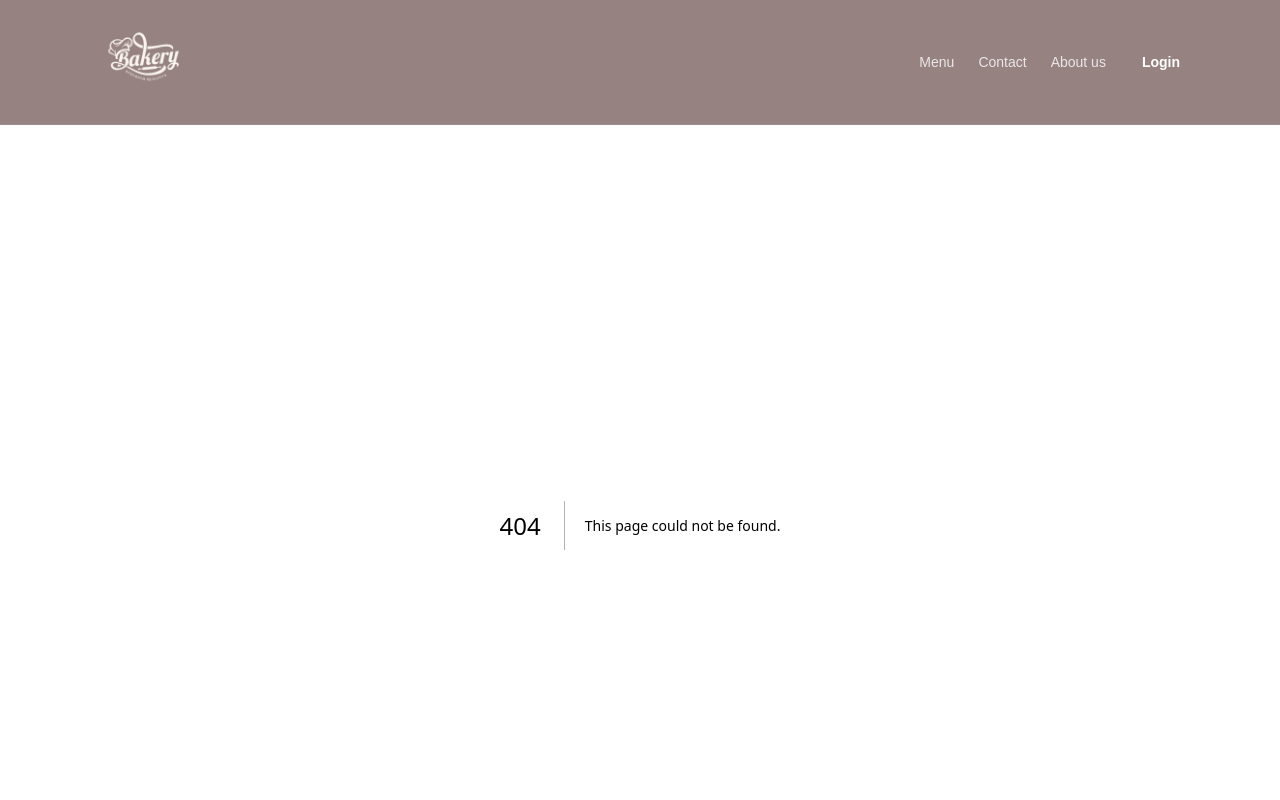
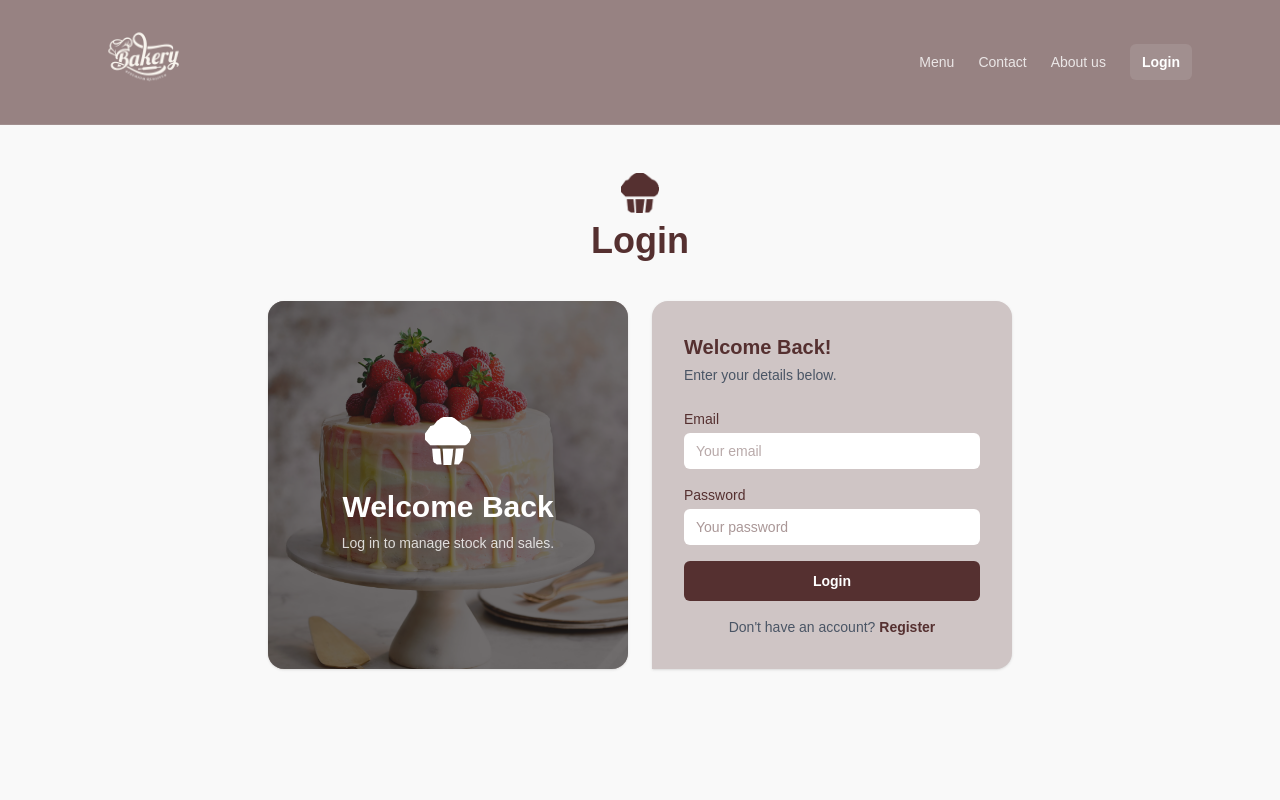
Before and after one commit to Solane-Hebo/bakery-app-j, a Next.js app: page /login in a window 1280 px wide. Before the commit this address had no page. Shown: the top 800 px of the page. Built offline with nearby package versions, Linux system fonts and the light colour scheme.

Commit message:
Refactor auth: App Router login, validators split, UI fixes

```diff
--- a/app/api/auth/login/route.ts
+++ b/app/api/auth/login/route.ts
@@ -1,10 +1,10 @@
 import { connectDB } from "@/lib/db"
-import { loginSchema } from "@/lib/validators"
-import { User } from "@/models/User"
 import { NextResponse } from "next/server"
 import bcrypt from 'bcryptjs'
-import z from "zod"
+import { z }from "zod"
 import { AUTH_COOKIE_NAME, authCookieOptions, signToken } from "@/lib/auth"
+import { loginSchema } from "@/lib/validators/login"
+import User from "@/app/models/User"
 
 export const runtime = 'nodejs'
 
@@ -34,7 +34,7 @@ export async function POST(req: Request) {
                 status: 401
             })
 
-            const ok = await bcrypt.compare(password, user.paswordHash)
+            const ok = await bcrypt.compare(password, user.password)
             if(!ok) return NextResponse.json({
                 status: 'error',
                 message: 'Invalid email or password'
--- /dev/null
+++ b/app/login/page.tsx
@@ -0,0 +1,159 @@
+"use client"
+import { loginSchema } from "@/lib/validators/login";
+import { zodResolver } from "@hookform/resolvers/zod";
+import Link from "next/link";
+import { useRouter } from "next/navigation";
+import { useState } from "react";
+import { useForm } from "react-hook-form";
+import { z } from "zod";
+
+type LoginFormValues = z.infer<typeof loginSchema>
+
+export default function LoginPage() {
+   const router = useRouter();
+   const [status, setStatus] = useState<"idle" | "success" | "error">("idle");
+   const [serverMessage, setServerMessage] = useState("")
+
+    const {
+    register,
+    handleSubmit,
+    reset,
+    formState: { errors, isSubmitting },
+  } = useForm<LoginFormValues>({
+    resolver: zodResolver(loginSchema),
+  })
+
+  const onSubmit = async (data: LoginFormValues) => {
+    setStatus("idle")
+    setServerMessage("")
+
+     try {
+      const res = await fetch("/api/auth/login", {
+        method: "POST",
+        headers: { "Content-Type": "application/json" },
+        body: JSON.stringify(data),
+      })
+
+    const result = await res.json()
+
+     if (!res.ok) {
+        setStatus("error")
+        setServerMessage(result.message || "Login failed. Try again.")
+        return
+      }
+
+      setStatus("success")
+      setServerMessage(result.message || "Logged in successfully!")
+      reset()
+      // setTimeout(() => router.push("/dashboard"), 800)
+
+      setTimeout(() => router.push("/dashboard"), 800);
+    } catch (error: any) {
+      setStatus("error")
+      setServerMessage(error?.message || "Network error. Try again.")
+    }
+  }
+
+  return (
+    <main className="min-h-screen bg-[#F9F9F9] flex flex-col items-center px-6 py-12">
+      <div className="flex items-center mx-auto flex-col gap-2 mb-10">
+        <img
+          src="/cupcake-logo.png"
+          alt="Bakery logo"
+          className="h-10 w-16 object-contain"
+        />
+        <h1 className="text-4xl font-extrabold text-[#553030] text-center">
+          Login
+        </h1>
+      </div>
+
+        <div className="grid gap-6 md:grid-cols-2">
+          <div className="relative overflow-hidden rounded-2xl bg-[#978282] shadow-sm min-h-90 min-w-90 flex items-center justify-center">
+          <div className="absolute inset-0 bg-[url('/cake-login.jpg')] bg-cover bg-center opacity-70 object-cover"
+               aria-hidden
+          />
+          <div className="absolute inset-0 bg-black/50" />
+          <div className="relative z-10 p-6 md:p-8 text-center text-white flex flex-col items-center justify-center">
+            <img
+              src="/cupcake-logo.png"
+              alt="Bakery logo"
+              className="h-12 w-auto filter brightness-0 invert mb-6"
+            />
+            <h2 className="text-3xl font-bold">Welcome Back</h2>
+            <p className="mt-2 text-sm text-white/80">
+              Log in to manage stock and sales.
+            </p>
+          </div>
+        </div>
+
+        <div className="rounded-2xl  bg-[#CFC5C5] p-6 shadow-sm md:p-8 md:rounded-r-2xl md:rounded-bl-none">
+          <h3 className="text-xl font-bold text-[#553030] text-center md:text-left">Welcome Back!</h3>
+          <p className="mt-1 text-sm text-gray-600 text-center md:text-left">Enter your details below.</p>
+           {status === "success" && (
+            <p className="mt-4 rounded-md bg-green-100 text-green-700 px-3 py-2 text-sm text-center">
+              {serverMessage} Redirecting...
+            </p>
+          )}
+          {status === "error" && (
+            <p className="mt-4 rounded-md bg-red-100 text-red-700 px-3 py-2 text-sm text-center">
+              {serverMessage}
+            </p>
+          )}
+
+          <form  onSubmit={handleSubmit(onSubmit)} className="mt-6 space-y-4">
+            <div>
+              <label className="mb-1 block text-sm font-medium text-[#553030]">
+                Email
+              </label>
+              <input
+              id="email"
+              type="email"
+              {...register("email")}
+              placeholder="Your email"
+              className="w-full rounded-md bg-[#FFFFFF] px-3 py-2 text-sm focus:outline-none focuse:ring-2 text-[#715454] focus:ring-[#c5a2a2]"
+              />
+                {errors.email && (
+                <p className="text-sm text-red-600">{errors.email.message}</p>
+              )}
+            </div>
+
+            <div>
+              <label className="mb-1 block text-sm font-medium text-[#553030]">
+                Password
+              </label>
+              <input
+              id="password"
+              type="password"
+              {...register("password")}
+              placeholder="Your password"
+              className="w-full rounded-md text-[#553030] bg-[#FFFFFF] px-3 py-2 text-sm focus:outline-none focuse:ring-2 focus:ring-[#c5a2a2]"
+              />
+              {errors.password && (
+                <p className="text-sm text-red-600">{errors.password.message}</p>
+              )}
+            </div>
+
+            <button
+              type="submit"
+              disabled={isSubmitting}
+              className="w-full rounded-md bg-[#553030] px-4 py-2.5 text-sm font-semibold text-white hover:opacity-90 focus:outline-none focus:ring-2 focus:ring-[#3b1f1f]/30"
+            >
+              {isSubmitting ? "Logging in..." : "Login"}
+
+            </button>
+
+            <p className="text-center text-sm text-gray-600">
+              Don&apos;t have an account?{' '}
+              <Link href="/register" className="font-semibold text-[#553030] hover:underline">
+                  Register
+               </Link>
+
+            </p>
+          </form>
+        </div>
+        </div>
+
+    </main>
+
+  )
+}
--- a/app/pages/loginPage/page.tsx
+++ /dev/null
@@ -1,82 +0,0 @@
-import Image from "next/image";
-import Link from "next/link";
-
-export default function LoginPage() {
-  return (
-    <main className="mx-auto max-w-6xl px-10 md:px-6">
-        <div className="mt-6 mb-2 flex items-center gap-3">
-          <div className="flex h-8 w-8 items-center justify-center rounded-full bg-white/20">
-            <span className="text-lg">🍰</span>
-          </div>
-            <h1 className="text-2xl font-semibold text-[#cf9898]">Login</h1>
-        </div>
-
-        <div className="grid gap-6 md:grid-cols-2 lg:gap-10">
-          <div className="relative overflow-hidden rounded-2xl bg-[#978282] shadow-sm min-h-[320px]">
-          <div className="absolute inset-0 bg-[url('/cake-login.jpg')] bg-cover bg-center opacity-70 object-cover"
-               aria-hidden
-          />
-          <div className="relative p-6 md:p-8">
-            <div className="inline-flex items-center gap-2 rounded-full bg-white/10 px-4 py-2 text-white">
-              <span className="text-sm font-medium">Bakery logo</span>
-            </div>
-
-            <h2 className="mt-6 text-3xl font-bold text-[#553030]">Welcome Back!</h2>
-            <p className="mt-2 max-w-sm text-sm text-[#553030]">
-              Log in to manage products, stock and sales in one place.
-            </p>
-          </div>
-        </div>
-
-        <div className="rounded-2xl  bg-[#CFC5C5] p-6 shadow-sm md:p-8">
-          <h3 className="text-xl font-bold text-[#553030]">Welcome Back!</h3>
-          <p className="mt-1 text-sm text-gray-600">Enter your details below.</p>
-
-          <form className="mt-6 space-y-4">
-            <div>
-              <label className="mb-1 block text-sm font-medium text-[#553030]"  htmlFor="email">
-                Email
-              </label>
-              <input
-              id="email"
-              type="email"
-              placeholder="Your email"
-              className="w-full rounded-md bg-[#FFFFFF] px-3 py-2 text-sm focus:outline-none focuse:ring-2 text-[#715454] focus:ring-[#c5a2a2]"
-              >
-              </input>
-            </div>
-
-            <div>
-              <label className="mb-1 block text-sm font-medium text-[#553030]"  htmlFor="email">
-                Password
-              </label>
-              <input
-              id="password"
-              type="password"
-              placeholder="Your password"
-              className="w-full rounded-md text-[#553030] bg-[#FFFFFF] px-3 py-2 text-sm focus:outline-none focuse:ring-2 focus:ring-[#c5a2a2]"
-              />
-            </div>
-
-            <button
-              type="submit"
-              className="w-full rounded-md bg-[#553030] px-4 py-2.5 text-sm font-semibold text-white hover:opacity-90 focus:outline-none focus:ring-2 focus:ring-[#3b1f1f]/30"
-            >
-              Login
-            </button>
-
-            <p className="text-center text-sm text-gray-600">
-              Don&apos;t have an account?{' '}
-              <Link href="/register" className="font-semibold text-[#553030] hover:underline">
-                  Create account
-               </Link>
-
-            </p>
-          </form>
-        </div>
-        </div>
-
-    </main>
-
-  )
-}
--- a/app/register/page.tsx
+++ b/app/register/page.tsx
@@ -44,7 +44,7 @@ export default function RegisterPage() {
       reset(); // clears the form
 
       // Redirect to login after 2 seconds
-      setTimeout(() => router.push("/pages/loginPage"), 2000);
+      setTimeout(() => router.push("/login"), 2000);
     } catch (error: any) {
       setStatus("error");
       setServerMessage(error?.message || "Network error. Try again.");
@@ -180,7 +180,7 @@ export default function RegisterPage() {
             <p className="text-center text-sm text-gray-600">
               Already have an account?{" "}
               <Link
-                href="/pages/loginPage"
+                href="/login"
                 className="font-semibold text-[#553030] hover:underline"
               >
                 Login
--- a/components/layout/Navbar.tsx
+++ b/components/layout/Navbar.tsx
@@ -41,9 +41,9 @@ export function Navbar() {
             ))}
 
             <Link
-             href="/pages/loginPage"
+             href="/login"
              className={`rounded-md px-3 py-2 text-sm font-semibold text-white hover:bg-white/10 ${
-             pathname === '/pages/loginPage' ? 'bg-white/10' : ''
+             pathname === '/login' ? 'bg-white/10' : ''
             } `}
             >
                 Login
@@ -78,9 +78,9 @@ export function Navbar() {
                             </Link>
                         ))}
                         <Link
-                         href="/pages/loginPage"
+                         href="/login"
                          className={`rounded-md px-3 py-2 text-sm font-semibold text-white hover:bg-white/10 ${
-                         pathname === '/pages/loginPage' ? 'bg-white/10' : ''
+                         pathname === '/login' ? 'bg-white/10' : ''
                          } `}
                         >
                             Login
--- a/lib/validators.ts
+++ /dev/null
@@ -1,14 +0,0 @@
-import { z } from 'zod';
-
-// export const registerSchema = z.object({
-//     name: z.string().min(1, "Name is required").max(40, "Name is too long"),
-//     email: z.email("Invalid email address"),
-//     password: z.string().min(6, "Password must be at least 6 characters long"),
-// })
-
-export const loginSchema = z.object({
-    email: z.email({
-    message:"Invalid email address",
-    }),
-    password: z.string().min(6, "Password must be at least 6 characters long"),
-})
--- /dev/null
+++ b/lib/validators/login.ts
@@ -0,0 +1,8 @@
+import { z } from "zod";
+
+export const loginSchema = z.object({
+  email: z.email({ message: "Invalid email address" }),
+  password: z.string().min(6, "Password must be at least 6 characters long"),
+});
+
+export type LoginInput = z.infer<typeof loginSchema>
--- a/models/User.ts
+++ /dev/null
@@ -1,12 +0,0 @@
-import mongoose, { Schema } from "mongoose";
-
-const UserSchema = new Schema(
-    {
-        name: { type: String},
-        email: { type: String, required: true, unique: true, lowercase: true, trim: true},
-        passwordHash: { type: String, required: true },
-    },
-    { timestamps: true }
-)
-
-export const User = mongoose.models.User || mongoose.model('User', UserSchema)
```
Also changed, not shown: lib/validators/user.ts (line endings or trailing spaces).
